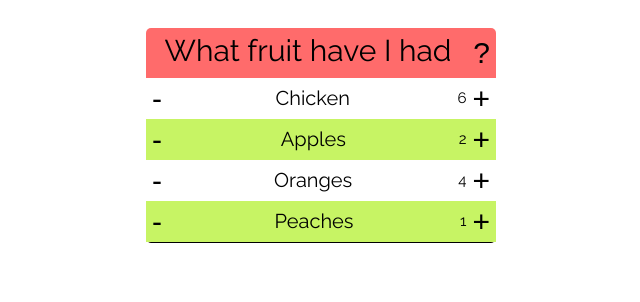
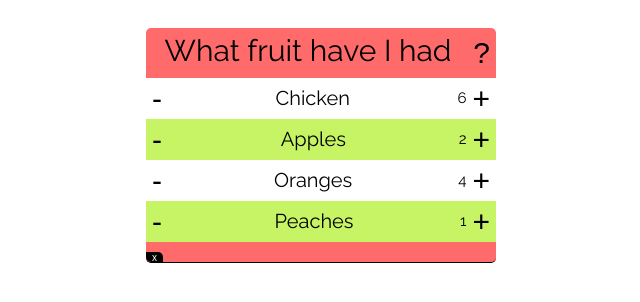
Before and after one commit to MIJOTHY/REACT_SCHMEACT, a plain HTML site: page index.html in a window 1280 px wide. Shown: the whole page, without its empty margins (319-959 px from the left). Drawn offline with Linux system fonts and the light colour scheme.

Commit message:
more html

```diff
--- a/assets/css/main.css
+++ b/assets/css/main.css
@@ -70,6 +70,22 @@ button {
   font-size: 15px;
 }
 
+/* Options item */
+.options-item {
+  height:20px;
+}
+
+button.clear {
+  font-size:10px;
+  color: white;
+  height:10px;
+  line-height:3px;
+  border-radius: 0px 5px 0px 5px;
+  position: relative;
+  top: 50%;
+  background-color: black;
+}
+
 /* Input placeholder styles */
 *::-webkit-input-placeholder {
     font-family: 'Raleway', sans-serif;
--- a/index.html
+++ b/index.html
@@ -36,6 +36,9 @@
                     <span class="list-number">1</span>
                 </div>
             </div>
+            <div class="options-item">
+                <button class="clear">x</button>
+            </div>
         </div>
     </body
 </html>
```
